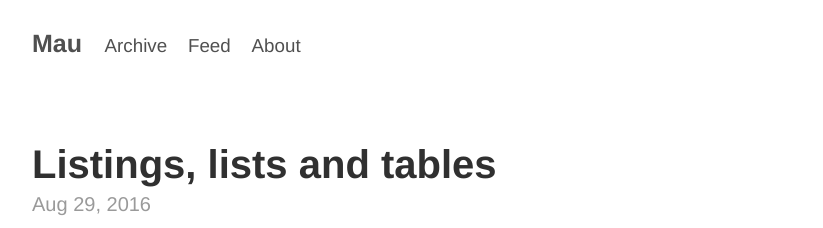
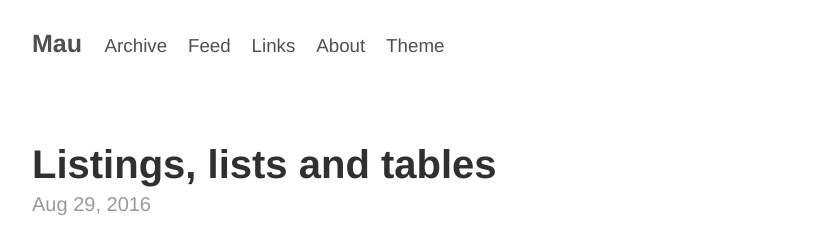
Before and after one commit to Maumagnaguagno/maumagnaguagno.github.io, a Jekyll site: the page built from index.html, in a window 1280 px wide. Shown: the top 228 px of the page, without its empty margins (228-1051 px from the left). Built offline with Jekyll 4.4.1, drawn with Linux system fonts in a browser that asks for light colours.

Commit message:
Add more menu elements

```diff
--- a/_layouts/default.html
+++ b/_layouts/default.html
@@ -19,7 +19,13 @@
        &nbsp;&nbsp;&nbsp;<a href="{{ site.path }}/feed.xml">Feed</a>
      </small>
      <small>
-       &nbsp;&nbsp;&nbsp;<a href="https://github.com/henrythemes/jekyll-minimal-theme">About</a>
+       &nbsp;&nbsp;&nbsp;<a href="">Links</a>
+     </small>
+     <small>
+       &nbsp;&nbsp;&nbsp;<a href="">About</a>
+     </small>
+     <small>
+       &nbsp;&nbsp;&nbsp;<a href="https://github.com/henrythemes/jekyll-minimal-theme">Theme</a>
      </small>
    </h3>
 </header>
```
